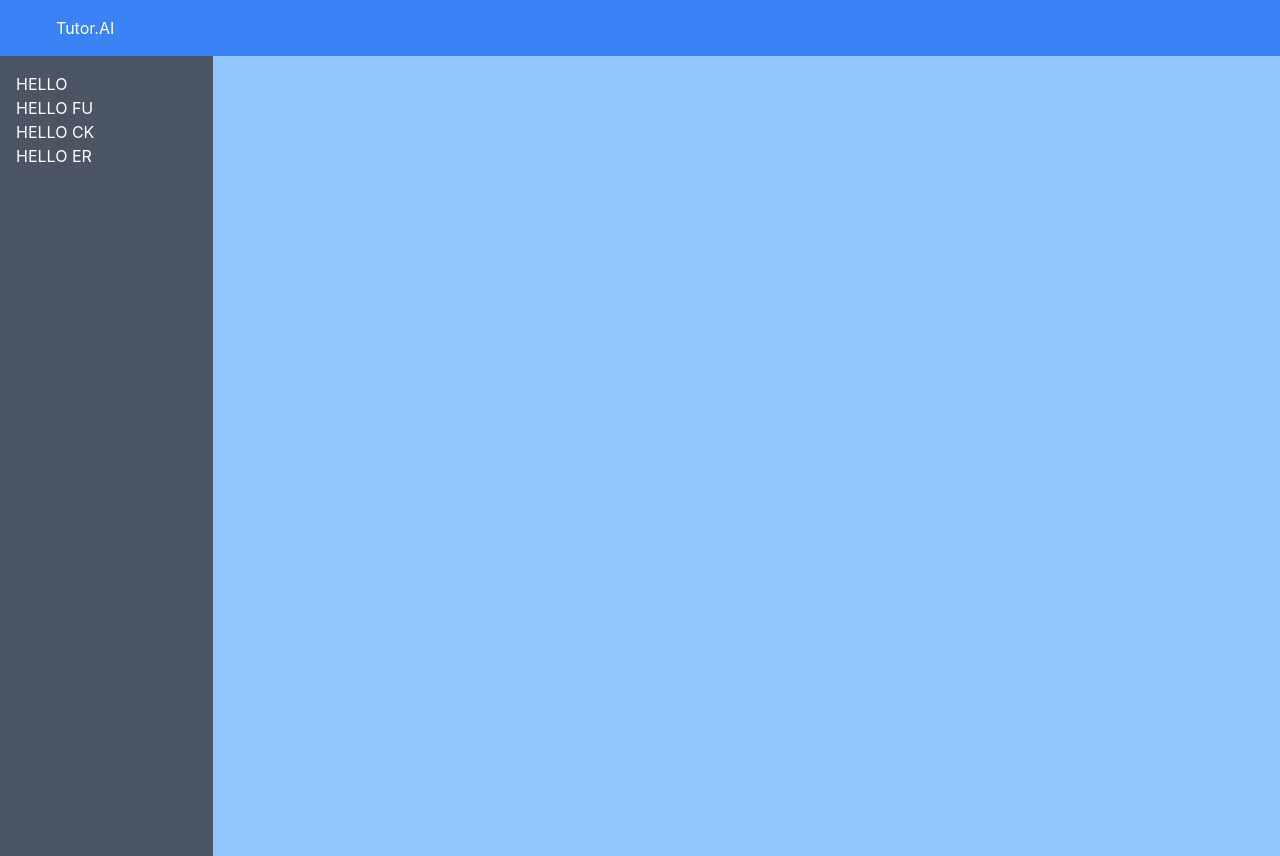
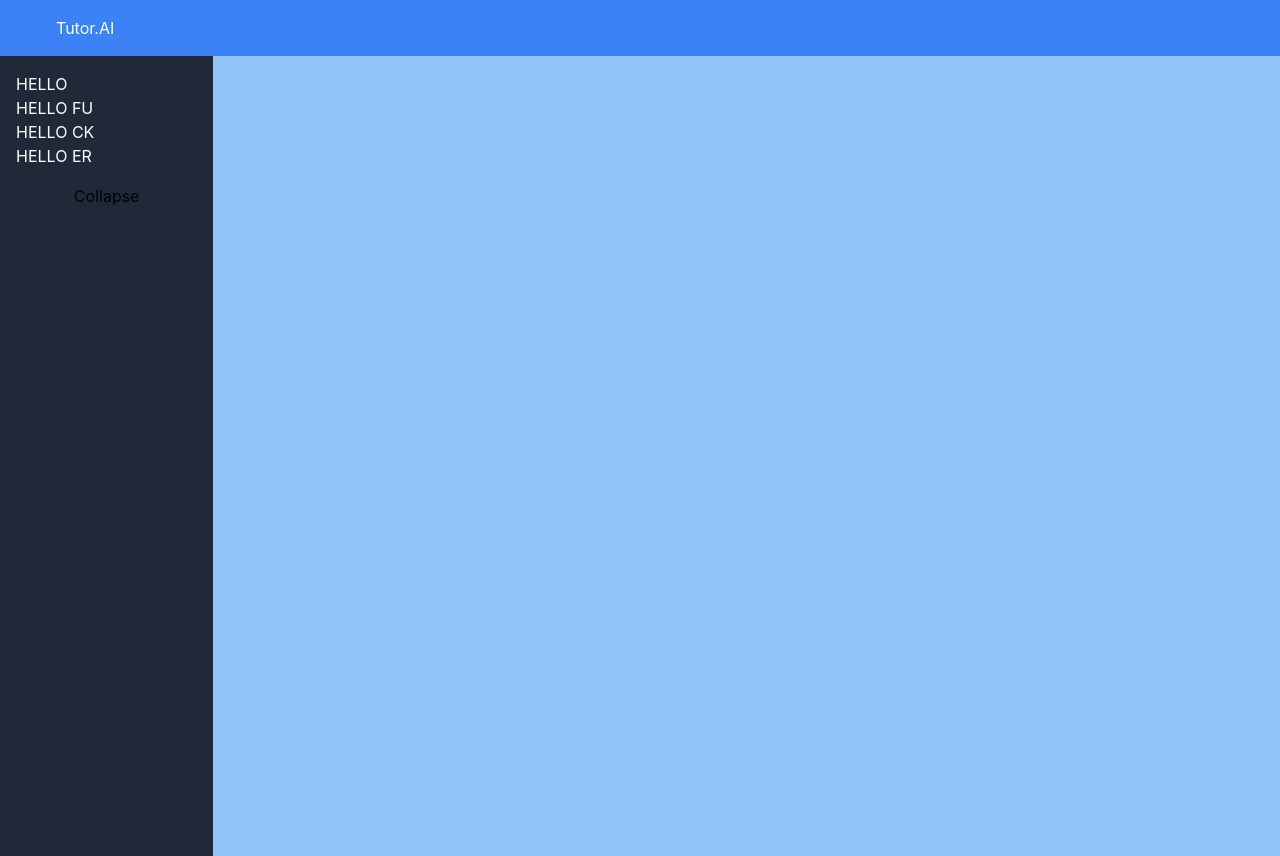
Before and after one commit to MoeedCh/Tutor.AI, a Next.js app in the folder tutor_ai_app/: page /testHome in a window 1280 px wide. Built offline with nearby package versions, Linux system fonts and the light colour scheme.

Commit message:
collapsable sidebar

```diff
--- a/tutor_ai_app/components/sideBar.js
+++ b/tutor_ai_app/components/sideBar.js
@@ -1,16 +1,30 @@
 import React from 'react'
+import {useState} from 'react';
 
-const SideBar = () => {
+function SideBar() {
+  const [isCollapsed, setIsCollapsed] = useState(false);
+
+  const toggleCollapse = () => {
+    setIsCollapsed(!isCollapsed);
+  };
 
   return (
-    <div className="flex flex-col h-screen overflow-y-auto">
+    <aside className="row-span-4 col-span-1">
+      {isCollapsed ? null : (
+        <div className="flex flex-col h-screen overflow-y-auto bg-gray-800">
           <div className="p-4">
               <h1 className="text-white">HELLO</h1>
               <h1 className="text-white">HELLO FU</h1>
               <h1 className="text-white">HELLO CK</h1>
               <h1 className="text-white">HELLO ER</h1>
           </div>
+          <button onClick={toggleCollapse}>
+            {isCollapsed? 'Expand' : 'Collapse'}
+          </button>
       </div>
+      )}
+    </aside>
+
   )
 
 }
--- a/tutor_ai_app/pages/testHome.js
+++ b/tutor_ai_app/pages/testHome.js
@@ -12,7 +12,7 @@ export default function testHome() {
 
             <div className="grid grid-rows-4 grid-cols-6 min-h-screen">
                 {/* Sidebar */}
-                <aside className="row-span-4 col-span-1 bg-gray-600">
+                <aside className="row-span-4 col-span-1">
                     <SideBar />
                 </aside>
 
```
Lines whose indentation alone changed are shown as unchanged.
